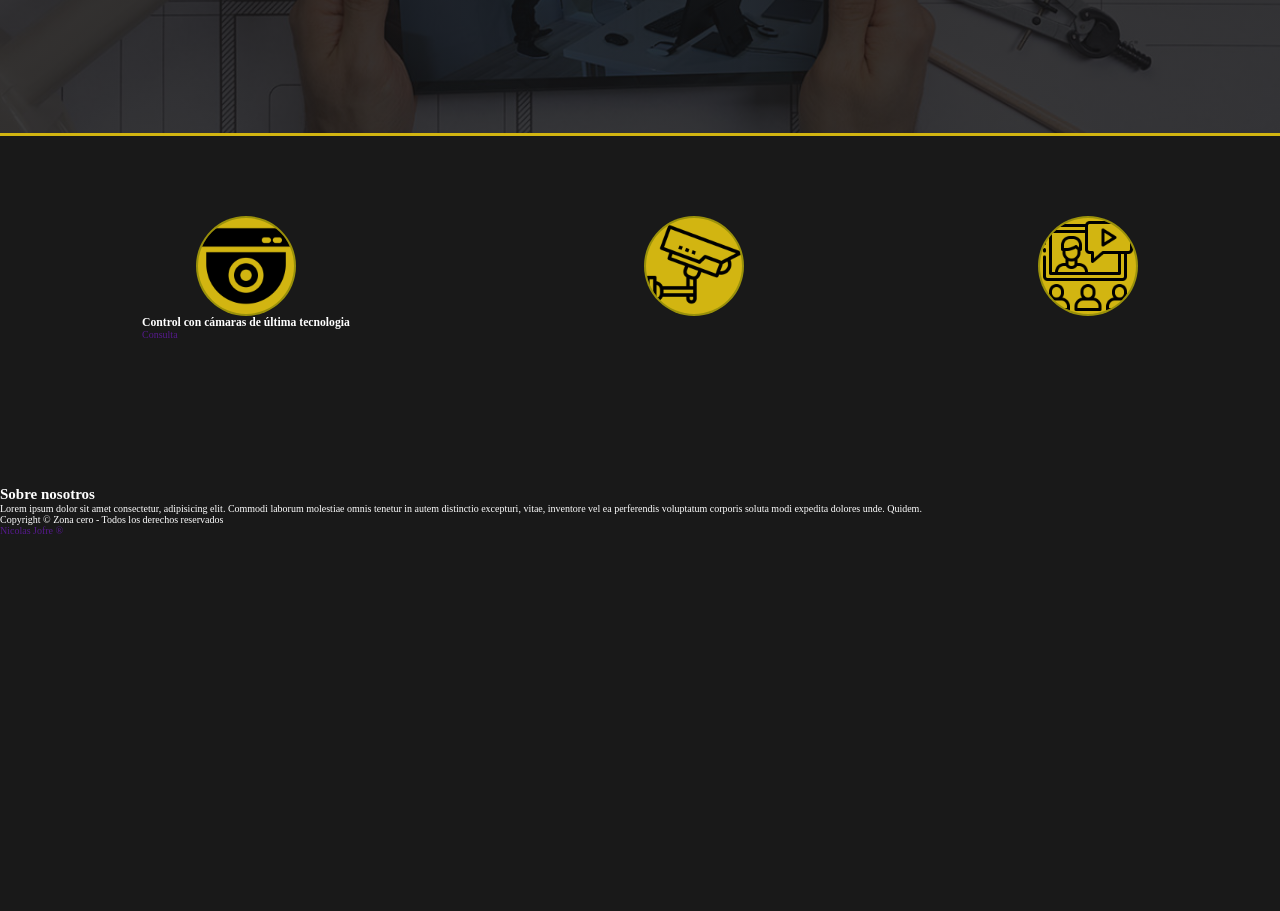
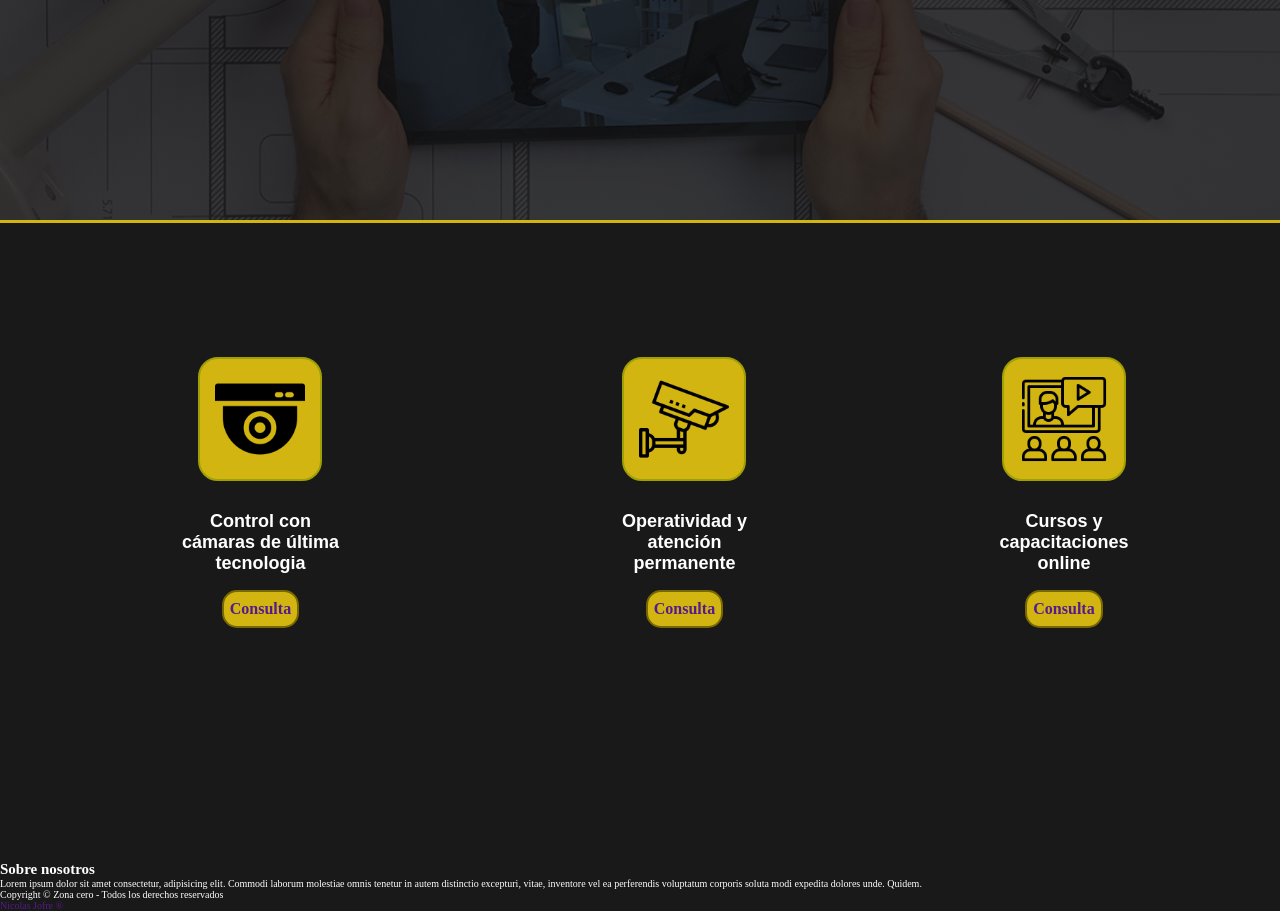
Before and after one commit to nicojofre5/ZonaCero, a plain HTML site: page index.html in a window 1280 px wide. Shown: the part 640-1551 px from the top of the page. Before the commit the page ends 1176 px from the top, so only its background shows below. Drawn offline with Linux system fonts and the light colour scheme.

Commit message:
Boton y servicios actualizados

```diff
--- a/assets/style/main.css
+++ b/assets/style/main.css
@@ -14,6 +14,7 @@
 }
 html{
     font-size: 62.5%;
+    scroll-behavior: smooth;
 }
 ul{
     list-style-type: none;
@@ -102,7 +103,7 @@ header{
 
 .cont-slider{
   padding: 170px 0px 0px;
-
+  min-height:100vh;
 
 
 }
@@ -115,7 +116,7 @@ header{
 }
 .mySlides {
   display: none;
-  height: /*auto;*/ 600px; /* size for this demo only */
+  min-height: 80vh; /* size for this demo only */
   width:  /*auto;*/ 100%; /* size for this demo only */
   padding: 1rem 3.5rem;
   background-image: linear-gradient(rgba(16, 16, 16, 0.908),rgba(28, 28, 29, 0.817)), url(../img/IMG-MC-CamarasSeguridad.jpg);
@@ -217,28 +218,53 @@ header{
 /* Parte de servicios  */
 
 .card-servicio>figure img{
-  display: inline-block;
-  width: 100px;
+  width: 124px;
   color: white;
   background-color: var(--secondary-color);
-  border-radius: 100%;
-  border: 2px solid rgba(141, 137, 9, 0.808);
-
-
-
+  border-radius: 20px;
+  border:2px solid rgb(158, 160, 5);
+  padding:15px;
 }
 .container-card-servicio{
   display: flex;
-  justify-content: space-around;
-  gap: 10px;
+  justify-content: space-evenly;
+
   flex-wrap: wrap;
+  padding: 120px 0px;
 }
 .card-servicio figure{
+
+  padding: 14px;
+}
+.card-servicio h3{
+  font-size: 1.8em;
+  padding:8px 0px;
+  width: 50%;
+  margin: 0 auto;
+  font-family: var(--primary-font);
+}
+.card-servicio>figure{
   display: flex;
   justify-content: center;
-
+}
+.card-servicio{
+  text-align: center;
 
 }
-.card-servicio{
-  padding: 80px 0px;
+.card-servicio-body{
+  padding: 8px;
+  height: 180px;
+
 }
+.card-servicio-body a{
+  display: inline-block;
+  background-color: var(--secondary-color);
+  padding: 8px 6px;
+  border: 2px solid rgb(120, 104, 2);
+  margin: 8px 0px;
+  font-family: var(--secundary-font);
+  font-size: 1.6em;
+  border-radius: 15px;
+  font-weight: bold;
+
+}
--- a/assets/style/media.css
+++ b/assets/style/media.css
@@ -9,6 +9,6 @@
 }
 @media only screen and (min-width:500px) {
     .body-slider{
-        padding: 220px 20px;
+        padding: 280px 20px;
     }
 }
--- a/index.html
+++ b/index.html
@@ -22,8 +22,8 @@
                 <img src="assets/img/logozonacero1.png" alt="">
             </picture>
             <ul class="menu">
-                <li class="nav-link"><a href="">Inicio</a></li>
-                <li class="nav-link"><a href="">Servicios</a></li>
+                <li class="nav-link"><a href="#inicio">Inicio</a></li>
+                <li class="nav-link"><a href="#servicio">Servicios</a></li>
                 <li class="nav-link"><a href="">Nosotros</a></li>
                 <li class="nav-link"><a href="">Contactanos</a></li>
             </ul>
@@ -34,7 +34,7 @@
         </nav>
     </header>
 
-    <main>
+    <main id="inicio">
         <div class="cont-slider">
             <!-- Slideshow container -->
             <div class="carousel">
@@ -64,7 +64,7 @@
             </div>
         </div>
 
-        <div class="container-card-servicio">
+        <div class="container-card-servicio" id="servicio">
             <div class="card-servicio">
                 <figure>
                     <img src="assets/img/cctv-icon.png" alt="">
@@ -79,8 +79,8 @@
                     <img src="assets/img/cctv-icon2.png" alt="">
                 </figure>
                 <div class="card-servicio-body">
-                    <h3></h3>
-                    <a href=""></a>
+                    <h3>Operatividad y atención permanente</h3>
+                    <a href="">Consulta</a>
                 </div>
             </div>
             <div class="card-servicio">
@@ -88,8 +88,8 @@
                     <img src="assets/img/study-icon.png" alt="">
                 </figure>
                 <div class="card-servicio-body">
-                    <h3></h3>
-                    <a href=""></a>
+                    <h3>Cursos y capacitaciones online</h3>
+                    <a href="">Consulta</a>
                 </div>
             </div>
         </div>
@@ -98,7 +98,7 @@
 
     </main>
 
-    <section class="servicio-section">
+    <section class="servicio-section" id="servicio">
         <h2></h2>
         <div class="cont-card-prod">
             <div class="card-prod">
```
